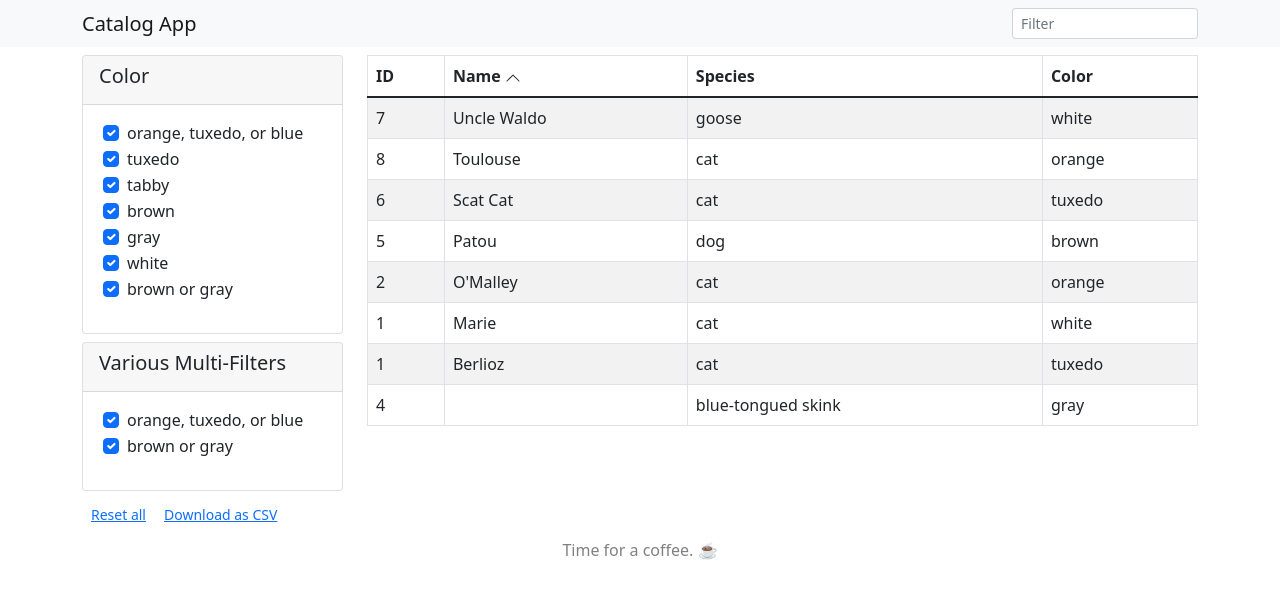
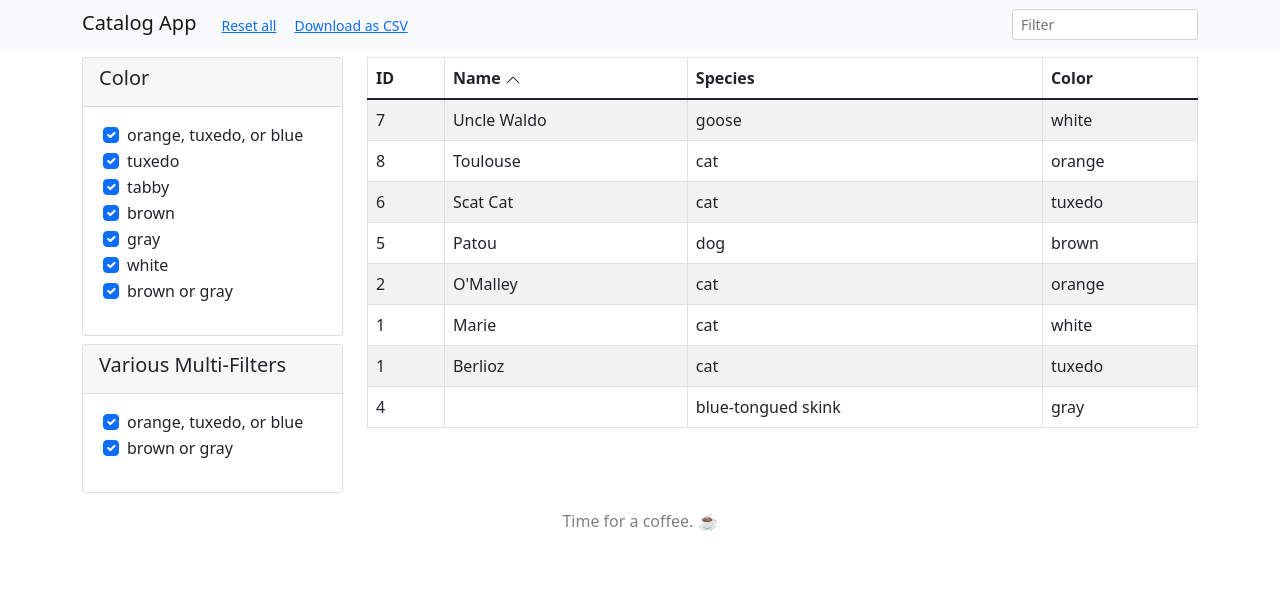
Before and after one commit to neapsix/catalog-app, a React (Create React App) app: page / in a window 1280 px wide. Shown: the top 598 px of the page. Built offline with nearby package versions, Linux system fonts and the light colour scheme.

Commit message:
Move links to header, prepare for collapse filters

```diff
--- a/src/components/App.js
+++ b/src/components/App.js
@@ -7,6 +7,7 @@ import {
     Container,
     Row,
     Col,
+    Collapse,
     Card,
     Table,
     Modal,
@@ -41,6 +42,7 @@ class AppContainer extends React.Component {
             excludes: [],
             sortColumn: 'name',
             sortAscending: true,
+            filtersOpen: true,
         }
     }
 
@@ -268,27 +270,17 @@ class AppContainer extends React.Component {
             <>
                 <Header
                     handleIncludeString={this.handleIncludeString}
+                    handleResetAll={this.explode}
+                    downloadFilename={'catalog_filtered.csv'}
+                    downloadData={sortedAndFilteredData}
                 />
                 <Container fluid="lg" key={this.key}>
                     <Row>
                         <Col xs={12} lg={4} xl={3}>
-                            {filtersJSON.map((object, index) => {
-                                const keyString = Object.keys(object)[0]
-                                return (
-                                    <FilterCard
-                                        key={keyString}
-                                        title={keyString}
-                                        filters={object[keyString]}
-                                        handleExcludes={this.handleExcludes}
-                                    />
-                                )
-                            })}
-                            <Button variant="link" size="sm" onClick={this.explode}>
-                                Reset all
-                            </Button>
-                            <DownloadCSVButton
-                                filename={'catalog_filtered.csv'}
-                                data={sortedAndFilteredData}
+                            <Filters
+                                filtersJSON={filtersJSON}
+                                handleExcludes={this.handleExcludes}
+                                open={this.state.filtersOpen}
                             />
                         </Col>
                         <Col xs={12} lg={8} xl={9}>
@@ -483,6 +475,29 @@ class CatalogItemDetailsText extends React.Component {
     }
 }
 
+class Filters extends React.Component {
+    render() {
+        return (
+            <Collapse in={this.props.open}>
+                <div>
+                {this.props.filtersJSON.map((object, index) => {
+                    const keyString = Object.keys(object)[0]
+                    return (
+                        <FilterCard
+                            key={keyString}
+                            title={keyString}
+                            filters={object[keyString]}
+                            handleExcludes={this.props.handleExcludes}
+                        />
+                    )
+                })}
+                </div>
+            </Collapse>
+        )
+    }
+
+}
+
 class FilterCard extends React.Component {
     render() {
         return (
--- /dev/null
+++ b/src/components/DownloadCSVButton.js
@@ -0,0 +1,39 @@
+import 'bootstrap/dist/css/bootstrap.min.css'
+import React from "react"
+import { Button } from "react-bootstrap"
+import { CSVLink } from "react-csv"
+
+class DownloadCSVButton extends React.Component {
+    constructor(props) {
+        super(props)
+
+        // Define a ref to use for the secret CSV link
+        this.csvLink = React.createRef()
+
+        this.handleClick = this.handleClick.bind(this)
+    }
+
+    handleClick() {
+        // Click the hidden link by using the ref to access it
+        this.csvLink.current.link.click()
+    }
+
+    render() {
+        return (
+            <>
+                <Button variant="link" size="sm" onClick={this.handleClick}>
+                    Download as CSV
+                </Button>
+                <CSVLink
+                    data={this.props.data}
+                    className="hidden"
+                    ref={this.csvLink}
+                    filename={this.props.filename}
+                    target="_blank"
+                />
+            </>
+        )
+    }
+}
+
+export default DownloadCSVButton;
--- a/src/components/Header.js
+++ b/src/components/Header.js
@@ -1,7 +1,8 @@
 import 'bootstrap/dist/css/bootstrap.min.css';
 import './Header.css'
 import React from 'react'
-import { Navbar, Container, Col } from 'react-bootstrap';
+import { Navbar, Container, Col, Button } from 'react-bootstrap';
+import DownloadCSVButton from './DownloadCSVButton';
 import FilterFormField from './FilterFormField'
 
 class Header extends React.Component {
@@ -10,8 +11,15 @@ class Header extends React.Component {
             <header>
                 <Navbar bg="light" expand="lg" className="App-header">
                     <Container>
-                        <Col xs={6} lg={8} xl={10}>
+                        <Col xs={12} lg={8} xl={10}>
                             <Navbar.Brand>Catalog App</Navbar.Brand>
+                            <Button variant="link" size="sm" onClick={this.props.handleResetAll}>
+                                Reset all
+                            </Button>
+                            <DownloadCSVButton
+                                filename={this.props.downloadFilename}
+                                data={this.props.downloadData}
+                            />
                         </Col>
                         <Col>
                         <FilterFormField
```
